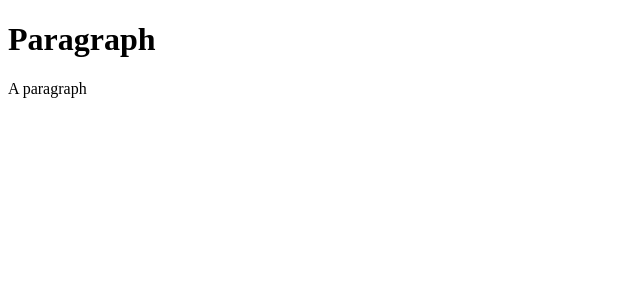
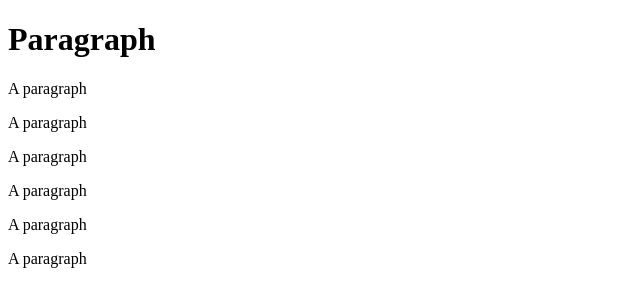
Before and after one commit to Lade040/ticket, a plain HTML site: page index.html in a window 1280 px wide. Shown: the whole page, without its empty margins (0-640 px from the left). Drawn offline with Linux system fonts and the light colour scheme.

Commit message:
latest update

```diff
--- a/index.html
+++ b/index.html
@@ -8,5 +8,11 @@
 <body>
 	<h1>Paragraph</h1>
 	<p>A paragraph</p>
+	<p>A paragraph</p>
+	<p>A paragraph</p>
+	<p>A paragraph</p>
+	<p>A paragraph</p>
+	<p>A paragraph</p>
+
 </body>
 </html>
```
Also changed, not shown: text.html (deleted).
